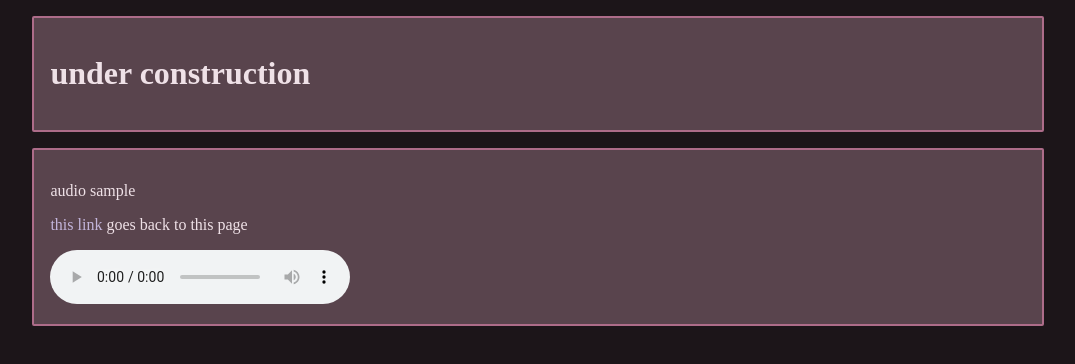
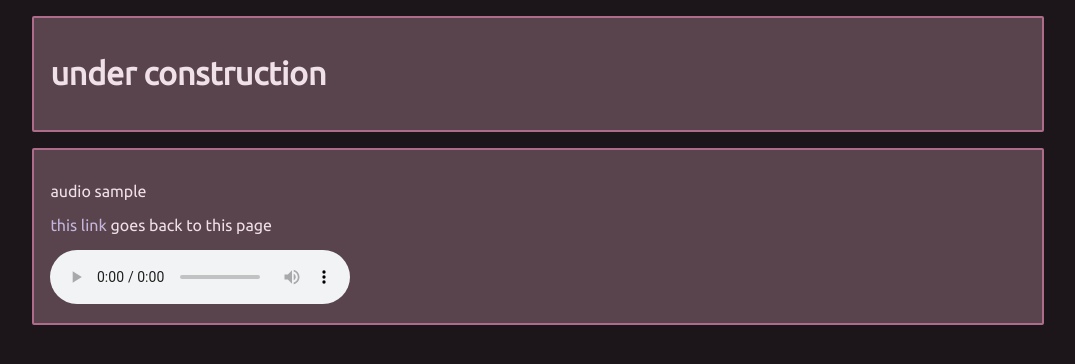
Before and after one commit to alexa-w/filamentgarden, a plain HTML site: page public/index.html in a window 1280 px wide. Shown: the whole page, without its empty margins (102-1177 px from the left). Drawn offline with Linux system fonts and the light colour scheme.

Commit message:
add font

```diff
--- a/public/index.css
+++ b/public/index.css
@@ -6,19 +6,23 @@
     --link-color: #c3b5db;
 }
 
+@font-face {
+    font-family: 'Ubuntu';
+    src: local("Ubuntu"), url("./fonts/Ubuntu-Regular.ttf");
+}
+
 body {
     background-color: var(--main-bg-color);
     color: var(--text-color);
+    font-family: 'Ubuntu', sans-serif;
 }
 
 a {
     color: var(--link-color);
     text-decoration: none;
-}
-
-a :hover {
-    color: var(--link-color);
-    text-decoration: underline;
+    :hover {
+        text-decoration: underline;
+    }
 }
 
 .main {
```
Also changed, not shown: public/fonts/UFL.txt (added), public/fonts/Ubuntu-Bold.ttf (added), public/fonts/Ubuntu-BoldItalic.ttf (added), public/fonts/Ubuntu-Italic.ttf (added), public/fonts/Ubuntu-Light.ttf (added), public/fonts/Ubuntu-LightItalic.ttf (added), public/fonts/Ubuntu-Medium.ttf (added), public/fonts/Ubuntu-MediumItalic.ttf (added), public/fonts/Ubuntu-Regular.ttf (added).
